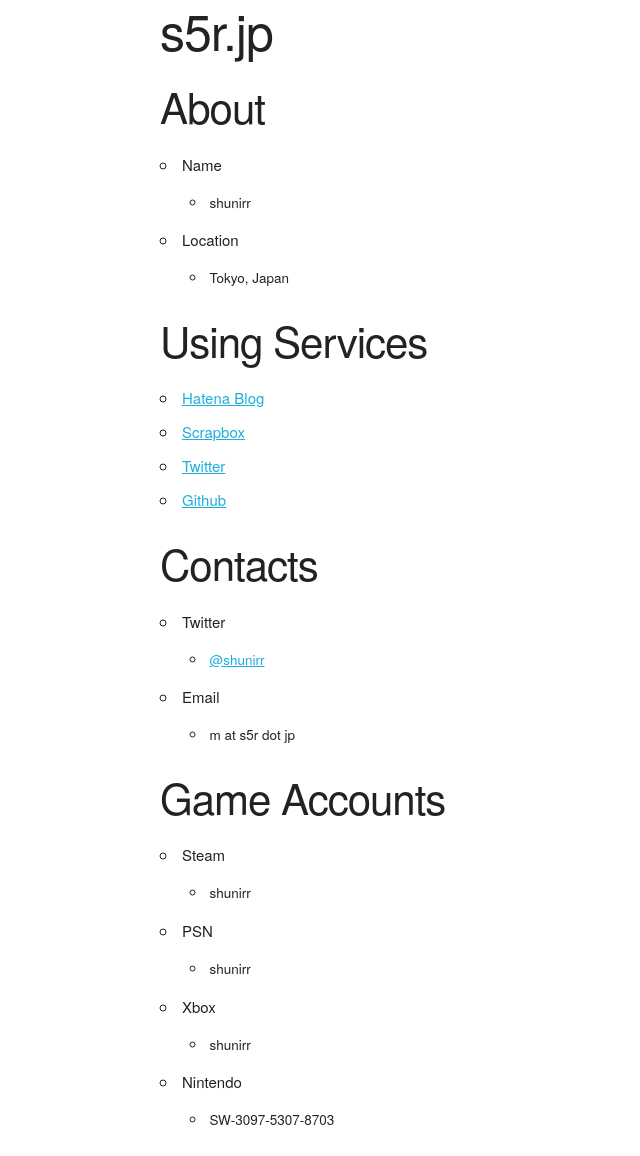
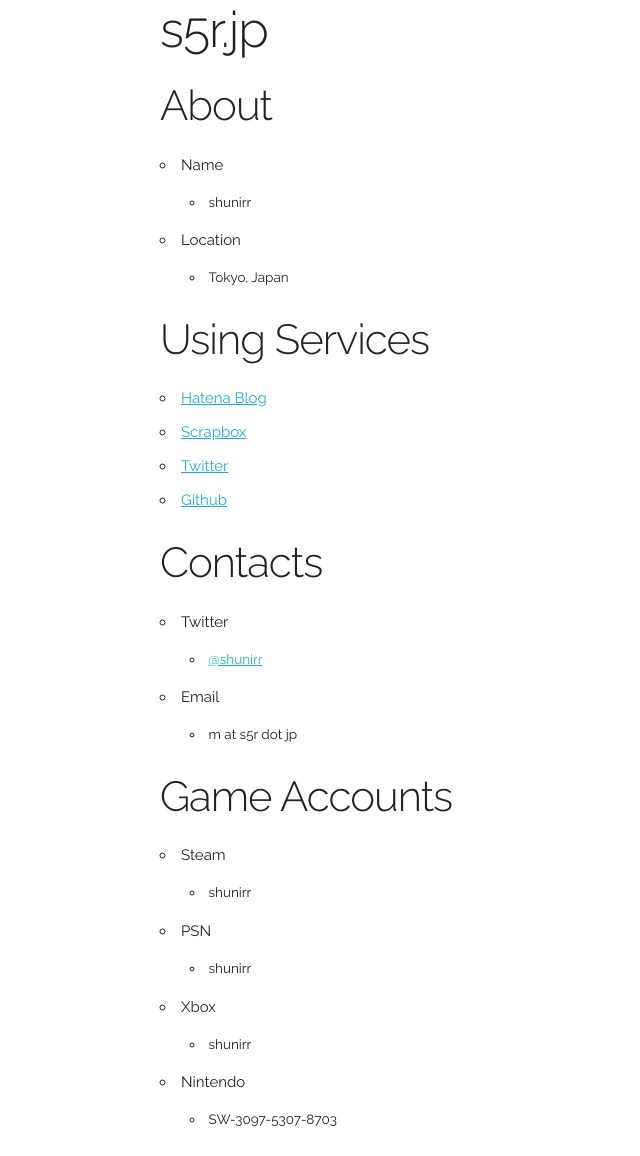
Before and after one commit to shunirr/shunirr.github.io, a Jekyll site: the page built from index.md, in a window 1280 px wide. Shown: the whole page, without its empty margins (0-640 px from the left). Built offline with Jekyll 4.4.1, drawn with Linux system fonts in a browser that asks for light colours.

Commit message:
Update layout.

```diff
--- a/_layouts/default.html
+++ b/_layouts/default.html
@@ -12,8 +12,10 @@
     <meta property="og:type" content="website">
     <meta property="og:url" content="http://s5r.jp/">
 
+    <!-- skeleton -->
     <link rel="stylesheet" href="css/normalize.css">
     <link rel="stylesheet" href="css/skeleton.css">
+    <link href="//fonts.googleapis.com/css?family=Raleway:400,300,600" rel="stylesheet" type="text/css">
   </head>
 
   <body>
```
